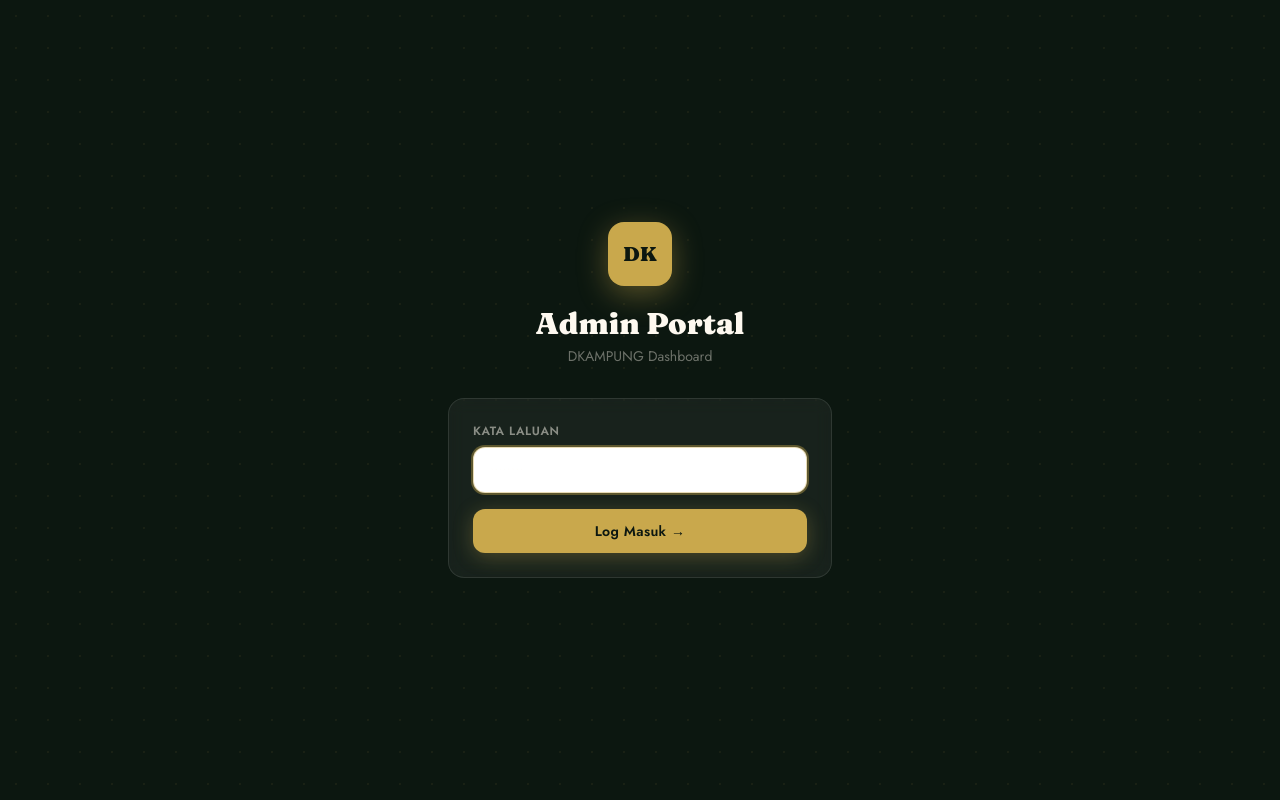
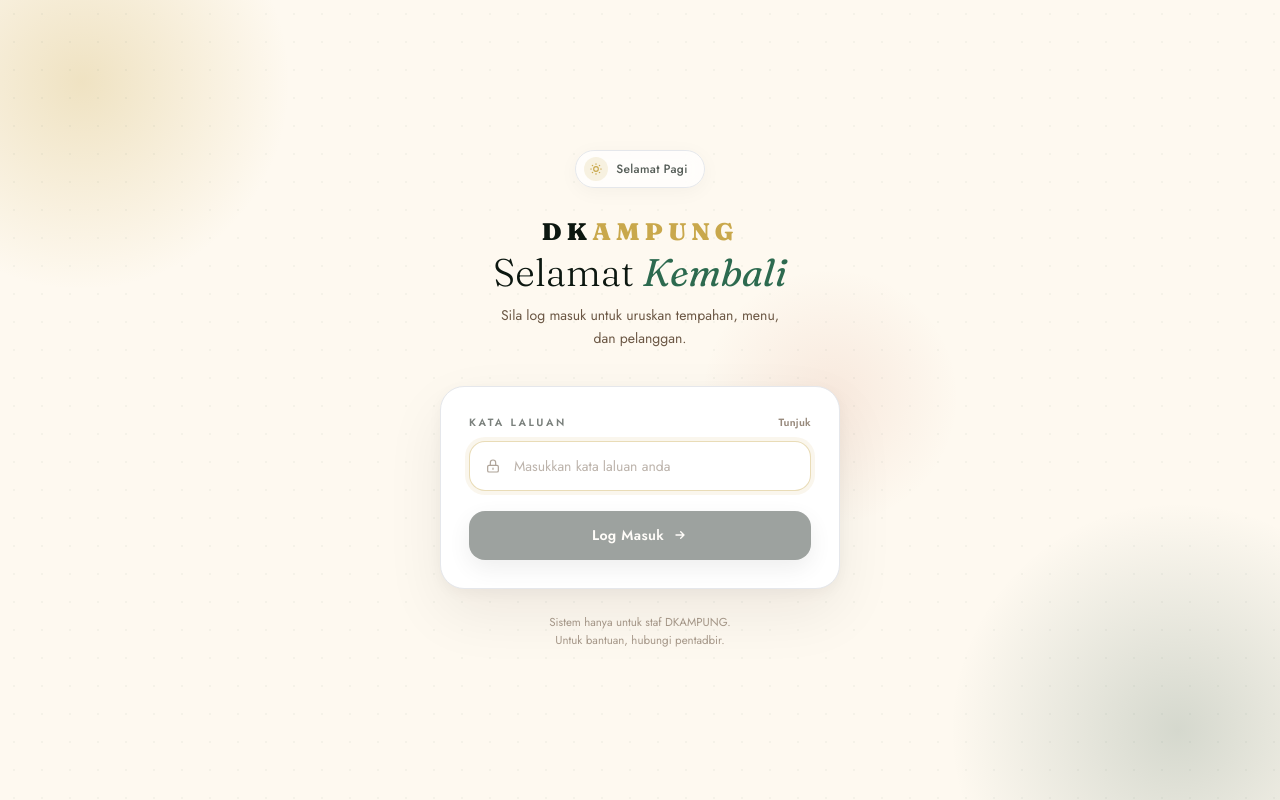
Before and after one commit to Udin97/dkampung-web, a Next.js app: page /admin in a window 1280 px wide. Built offline with nearby package versions, Linux system fonts and the light colour scheme.

Commit message:
Redesign admin login screen with warm cream theme and greeting
Replaces the dark glass login with a cream-themed card: time-of-day
greeting badge (Pagi/Tengah Hari/Petang/Malam), password show/hide
toggle, inline error icon, and a disabled-until-filled submit button.

```diff
--- a/app/admin/page.js
+++ b/app/admin/page.js
@@ -130,9 +130,17 @@ function Spinner() {
 
 // ── Login ─────────────────────────────────────────────────────────────────────
 function LoginScreen({ onLogin }) {
-  const [pw, setPw]   = useState('')
-  const [err, setErr] = useState('')
+  const [pw, setPw]     = useState('')
+  const [err, setErr]   = useState('')
   const [busy, setBusy] = useState(false)
+  const [show, setShow] = useState(false)
+
+  const hour = new Date().getHours()
+  const greeting =
+    hour < 12 ? { text: 'Selamat Pagi',       emoji: 'sun'  } :
+    hour < 15 ? { text: 'Selamat Tengah Hari', emoji: 'sun'  } :
+    hour < 19 ? { text: 'Selamat Petang',      emoji: 'dusk' } :
+                { text: 'Selamat Malam',       emoji: 'moon' }
 
   async function submit(e) {
     e.preventDefault()
@@ -142,37 +150,131 @@ function LoginScreen({ onLogin }) {
       body: JSON.stringify({ password: pw }),
     })
     if (res.ok) { sessionStorage.setItem('adminPw', pw); onLogin(pw) }
-    else setErr('Kata laluan salah.')
+    else setErr('Kata laluan tidak betul. Sila cuba lagi.')
     setBusy(false)
   }
 
   return (
-    <div className="min-h-screen bg-charcoal flex items-center justify-center px-4" style={{
-      backgroundImage: 'radial-gradient(circle, rgba(201,168,76,0.07) 1px, transparent 1px)',
-      backgroundSize: '32px 32px',
-    }}>
-      <div className="w-full max-w-sm">
-        <div className="text-center mb-8">
-          <div className="inline-flex items-center justify-center w-16 h-16 bg-gold rounded-2xl mb-5
-            font-fraunces font-black text-charcoal text-xl shadow-[0_8px_30px_rgba(201,168,76,0.4)]">DK</div>
-          <h1 className="font-fraunces font-black text-3xl text-cream mb-1">Admin Portal</h1>
-          <p className="text-cream/40 text-sm">DKAMPUNG Dashboard</p>
+    <div className="fixed inset-0 bg-cream overflow-hidden flex items-center justify-center px-5">
+
+      {/* Warm gradient blobs */}
+      <div className="absolute -top-32 -left-32 w-[420px] h-[420px] rounded-full pointer-events-none"
+        style={{ background: 'radial-gradient(circle, rgba(201,168,76,0.28) 0%, transparent 70%)' }} />
+      <div className="absolute -bottom-40 -right-32 w-[460px] h-[460px] rounded-full pointer-events-none"
+        style={{ background: 'radial-gradient(circle, rgba(27,67,50,0.18) 0%, transparent 70%)' }} />
+      <div className="absolute top-1/3 right-1/4 w-[260px] h-[260px] rounded-full pointer-events-none"
+        style={{ background: 'radial-gradient(circle, rgba(193,90,55,0.10) 0%, transparent 70%)' }} />
+
+      {/* Dot grid */}
+      <div className="absolute inset-0 pointer-events-none opacity-[0.04]" style={{
+        backgroundImage: 'radial-gradient(circle, #1B4332 1px, transparent 1px)',
+        backgroundSize: '28px 28px',
+      }} />
+
+      <div className="relative w-full max-w-[400px]">
+
+        {/* Greeting badge */}
+        <div className="flex justify-center mb-7">
+          <div className="inline-flex items-center gap-2 bg-white/70 backdrop-blur border border-brown/12 rounded-full pl-2 pr-4 py-1.5
+            shadow-[0_4px_20px_rgba(28,16,8,0.04)]">
+            <span className="w-6 h-6 rounded-full bg-gold/15 flex items-center justify-center shrink-0">
+              {greeting.emoji === 'sun' && (
+                <svg className="w-3.5 h-3.5 text-gold" fill="none" stroke="currentColor" strokeWidth={2} viewBox="0 0 24 24">
+                  <path strokeLinecap="round" strokeLinejoin="round" d="M12 3v1m0 16v1m9-9h-1M4 12H3m15.364 6.364l-.707-.707M6.343 6.343l-.707-.707m12.728 0l-.707.707M6.343 17.657l-.707.707M16 12a4 4 0 11-8 0 4 4 0 018 0z"/>
+                </svg>
+              )}
+              {greeting.emoji === 'dusk' && (
+                <svg className="w-3.5 h-3.5 text-terra" fill="none" stroke="currentColor" strokeWidth={2} viewBox="0 0 24 24">
+                  <path strokeLinecap="round" strokeLinejoin="round" d="M3 18h18M5 18a7 7 0 0114 0M12 3v3m9 6h-3M3 12h3m12.364-6.364l-2.121 2.121M7.757 7.757L5.636 5.636"/>
+                </svg>
+              )}
+              {greeting.emoji === 'moon' && (
+                <svg className="w-3.5 h-3.5 text-forest" fill="none" stroke="currentColor" strokeWidth={2} viewBox="0 0 24 24">
+                  <path strokeLinecap="round" strokeLinejoin="round" d="M20.354 15.354A9 9 0 018.646 3.646 9.003 9.003 0 0012 21a9.003 9.003 0 008.354-5.646z"/>
+                </svg>
+              )}
+            </span>
+            <span className="text-charcoal/70 text-xs font-medium tracking-wide">{greeting.text}</span>
+          </div>
         </div>
-        <form onSubmit={submit} className="bg-white/5 backdrop-blur border border-white/10 rounded-2xl p-6 space-y-4">
+
+        {/* Heading */}
+        <div className="text-center mb-9">
+          <div className="font-fraunces font-black text-2xl tracking-[5px] mb-1 select-none">
+            <span className="text-charcoal">DK</span><span className="text-gold">AMPUNG</span>
+          </div>
+          <h1 className="font-fraunces text-[2.4rem] leading-[1.05] text-charcoal mb-3">
+            Selamat <span className="italic font-normal text-forest2">Kembali</span>
+          </h1>
+          <p className="text-muted text-sm max-w-[280px] mx-auto leading-relaxed">
+            Sila log masuk untuk uruskan tempahan, menu, dan pelanggan.
+          </p>
+        </div>
+
+        {/* Card */}
+        <form onSubmit={submit}
+          className="bg-white rounded-3xl border border-brown/8 p-7 space-y-5"
+          style={{ boxShadow: '0 24px 60px rgba(28,16,8,0.07), 0 4px 14px rgba(28,16,8,0.04)' }}>
+
+          {/* Password */}
           <div>
-            <label className="text-cream/50 text-xs font-semibold tracking-wider uppercase block mb-2">Kata Laluan</label>
-            <input type="password" value={pw} onChange={e => setPw(e.target.value)}
-              placeholder="••••••••" autoFocus
-              className="w-full bg-white/8 border border-white/12 text-cream placeholder:text-cream/20 rounded-xl px-4 py-3 text-sm
-                focus:outline-none focus:ring-2 focus:ring-gold/40 focus:border-gold/40" />
+            <div className="flex items-center justify-between mb-2.5">
+              <label className="text-charcoal/55 text-[0.66rem] font-bold tracking-[2.5px] uppercase">Kata Laluan</label>
+              <button type="button" onClick={() => setShow(s => !s)}
+                className="text-muted/70 hover:text-charcoal text-[0.66rem] font-semibold tracking-wide transition-colors">
+                {show ? 'Sorok' : 'Tunjuk'}
+              </button>
+            </div>
+            <div className="relative">
+              <svg className="absolute left-4 top-1/2 -translate-y-1/2 w-4 h-4 text-muted/55" fill="none" stroke="currentColor" strokeWidth={1.8} viewBox="0 0 24 24">
+                <path strokeLinecap="round" strokeLinejoin="round" d="M12 15v2m-6 4h12a2 2 0 002-2v-6a2 2 0 00-2-2H6a2 2 0 00-2 2v6a2 2 0 002 2zm10-10V7a4 4 0 00-8 0v4h8z"/>
+              </svg>
+              <input type={show ? 'text' : 'password'} value={pw} onChange={e => { setPw(e.target.value); setErr('') }}
+                placeholder="Masukkan kata laluan anda"
+                autoFocus
+                className="w-full bg-stone/70 border border-transparent text-charcoal placeholder:text-muted/45
+                  rounded-2xl pl-11 pr-4 py-3.5 text-sm
+                  focus:outline-none focus:bg-white focus:border-gold/40
+                  focus:shadow-[0_0_0_4px_rgba(201,168,76,0.10)]
+                  transition-all" />
+            </div>
+            {err && (
+              <p className="text-red-500 text-xs mt-2.5 flex items-center gap-1.5">
+                <svg className="w-3.5 h-3.5 shrink-0" fill="currentColor" viewBox="0 0 20 20">
+                  <path fillRule="evenodd" d="M10 18a8 8 0 100-16 8 8 0 000 16zM8.28 7.22a.75.75 0 00-1.06 1.06L8.94 10l-1.72 1.72a.75.75 0 101.06 1.06L10 11.06l1.72 1.72a.75.75 0 101.06-1.06L11.06 10l1.72-1.72a.75.75 0 00-1.06-1.06L10 8.94 8.28 7.22z" clipRule="evenodd"/>
+                </svg>
+                {err}
+              </p>
+            )}
           </div>
-          {err && <p className="text-red-400 text-sm text-center">{err}</p>}
-          <button type="submit" disabled={busy}
-            className="w-full bg-gold text-charcoal py-3 rounded-xl font-bold text-sm tracking-wide
-              hover:opacity-90 transition-opacity disabled:opacity-50 shadow-[0_4px_20px_rgba(201,168,76,0.3)]">
-            {busy ? 'Mengesahkan...' : 'Log Masuk →'}
+
+          {/* Submit */}
+          <button type="submit" disabled={busy || !pw}
+            className="w-full bg-charcoal text-cream py-3.5 rounded-2xl font-semibold text-[0.88rem] tracking-wide
+              hover:bg-forest transition-colors disabled:opacity-40 disabled:cursor-not-allowed
+              flex items-center justify-center gap-2"
+            style={{ boxShadow: '0 8px 24px rgba(12,23,16,0.18)' }}>
+            {busy ? (
+              <>
+                <span className="w-3.5 h-3.5 border-[1.5px] border-cream/30 border-t-cream rounded-full animate-spin" />
+                <span>Mengesahkan...</span>
+              </>
+            ) : (
+              <>
+                <span>Log Masuk</span>
+                <svg className="w-4 h-4" fill="none" stroke="currentColor" strokeWidth={2} viewBox="0 0 24 24">
+                  <path strokeLinecap="round" strokeLinejoin="round" d="M13 7l5 5m0 0l-5 5m5-5H6"/>
+                </svg>
+              </>
+            )}
           </button>
         </form>
+
+        {/* Footer hint */}
+        <p className="text-center text-muted/60 text-[0.72rem] mt-6 leading-relaxed">
+          Sistem hanya untuk staf DKAMPUNG.<br />
+          Untuk bantuan, hubungi pentadbir.
+        </p>
       </div>
     </div>
   )
```
